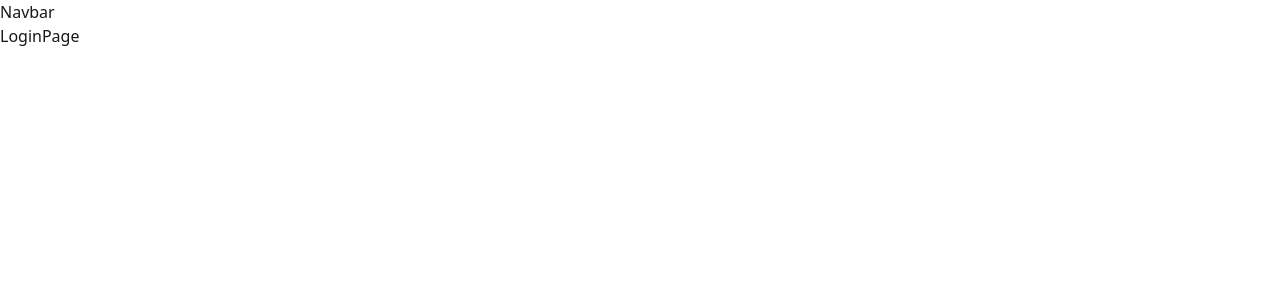
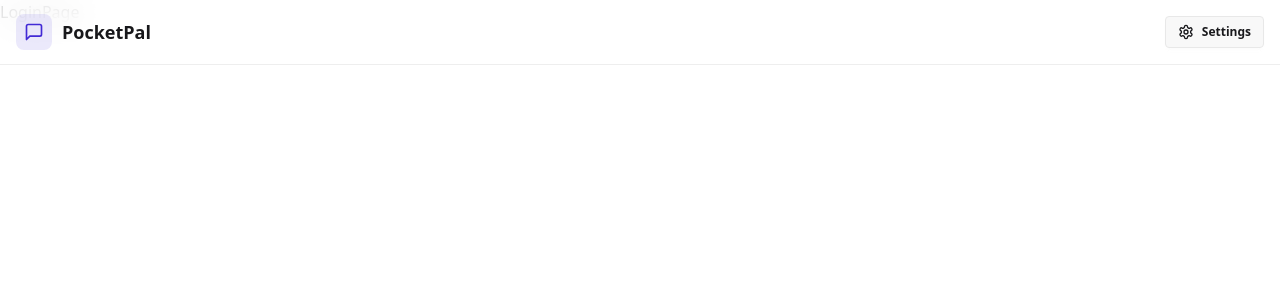
Before and after one commit to AlvaroSapata/PocketPal, a React (Vite) app in the folder frontend/: page /login in a window 1280 px wide. Shown: the top 300 px of the page. Built offline with nearby package versions, Linux system fonts and the light colour scheme; no server answers.

Commit message:
Signup funcionality + logout Navbar

```diff
--- a/frontend/src/App.jsx
+++ b/frontend/src/App.jsx
@@ -11,6 +11,7 @@
 import { useAuthStore } from "./store/useAuthStore";
 
 import { Loader } from "lucide-react";
+import { Toaster } from "react-hot-toast";
 
 const App = () => {
   const { authUser, checkAuth, isChekingAuth } = useAuthStore();
@@ -35,6 +36,7 @@
         <Route path="/settings" element={<SettingsPage />} />
         <Route path="/profile" element={authUser? <ProfilePage />: <Navigate to="/login"/>} />
       </Routes>
+      <Toaster/>
     </div>
   );
 };
--- a/frontend/src/components/Navbar.jsx
+++ b/frontend/src/components/Navbar.jsx
@@ -1,10 +1,56 @@
-import React from 'react'
+import React from "react";
+import { Link } from "react-router-dom";
+import { useAuthStore } from "../store/useAuthStore";
+import { LogOut, MessageSquare, Settings, User } from "lucide-react";
 
 const Navbar = () => {
+  const { logout, authUser } = useAuthStore();
 
   return (
-    <div>Navbar</div>
-  )
-}
+    <header
+      className="bg-base-100 border-b border-base-300 fixed w-full top-0 z-40
+    backdrop-blur-lg bg-base-100/80"
+    >
+      <div className="container mx-auto px-4 h-16">
+        <div className="flex items-center justify-between h-full">
+          <div className="flex items-center gap-8">
+            <Link to="/" className="flex items-center gap-2.5 hover:opacity-80 transition-all">
+              <div className="size-9 rounded-lg bg-primary/10 flex items-center justify-center">
+                <MessageSquare className="w-5 h-5 text-primary" />
+              </div>
+              <h1 className="text-lg font-bold">PocketPal</h1>
+            </Link>
+          </div>
 
-export default Navbar
+          <div className="flex items-center gap-2">
+            <Link
+              to={"/settings"}
+              className={`
+              btn btn-sm gap-2 transition-colors
+
+              `}
+            >
+              <Settings className="w-4 h-4" />
+              <span className="hidden sm:inline">Settings</span>
+            </Link>
+
+            {authUser && (
+              <>
+                <Link to={"/profile"} className={`btn btn-sm gap-2`}>
+                  <User className="size-5" />
+                  <span className="hidden sm:inline">Profile</span>
+                </Link>
+
+                <button className="flex gap-2 items-center" onClick={logout}>
+                  <LogOut className="size-5" />
+                  <span className="hidden sm:inline">Logout</span>
+                </button>
+              </>
+            )}
+          </div>
+        </div>
+      </div>
+    </header>
+  );
+};
+export default Navbar;
--- a/frontend/src/lib/axios.js
+++ b/frontend/src/lib/axios.js
@@ -1,6 +1,6 @@
 import axios from "axios";
 
 export const axiosInstance = axios.create({
-  baseURL: "http://localhost:5001/api/",
+  baseURL: "http://localhost:5001/api",
   withCredentials: true,
 });
--- a/frontend/src/pages/SignupPage.jsx
+++ b/frontend/src/pages/SignupPage.jsx
@@ -1,8 +1,17 @@
 import React, { useState } from "react";
 import { useAuthStore } from "../store/useAuthStore";
-import { Eye, EyeOff, Loader2, Lock, Mail, MessageSquare, User } from "lucide-react";
+import {
+  Eye,
+  EyeOff,
+  Loader2,
+  Lock,
+  Mail,
+  MessageSquare,
+  User,
+} from "lucide-react";
 import { Link } from "react-router-dom";
 import AuthImagePattern from "../components/AuthImagePattern";
+import toast from "react-hot-toast";
 
 const SignupPage = () => {
   const [showPassword, setShowPassword] = useState(false);
@@ -13,9 +22,25 @@
   });
 
   const { isSigningUp, signup } = useAuthStore();
-  const validateForm = () => {};
+
+  const validateForm = () => {
+    if (!formData.fullName.trim()) return toast.error("Full name is required");
+    if (!formData.email.trim()) return toast.error("Email is required");
+    if (!/\S+@\S+\.\S+/.test(formData.email))
+      return toast.error("Invalid email format");
+    if (!formData.password) return toast.error("Password is required");
+    if (formData.password.length < 6)
+      return toast.error("Password must be at least 6 characters");
+
+    return true;
+  };
+
   const handleSubmit = (e) => {
     e.preventDefault();
+
+    const success = validateForm();
+
+    if (success === true) signup(formData);
   };
 
   return (
@@ -139,8 +164,10 @@
       </div>
 
       {/* Right */}
-      <AuthImagePattern title="Join our community"
-        subtitle="Connect with your Pals, share moments, and stay in touch with your loved ones."/>
+      <AuthImagePattern
+        title="Join our community"
+        subtitle="Connect with your Pals, share moments, and stay in touch with your loved ones."
+      />
     </div>
   );
 };
--- a/frontend/src/store/useAuthStore.js
+++ b/frontend/src/store/useAuthStore.js
@@ -1,5 +1,6 @@
 import { create } from "zustand";
 import { axiosInstance } from "../lib/axios";
+import toast from "react-hot-toast";
 
 export const useAuthStore = create((set) => ({
   authUser: null,
@@ -11,17 +12,36 @@
 
   checkAuth: async () => {
     try {
-      const res = await axiosInstance.get("/api/auth/check-auth");
+      const res = await axiosInstance.get("/auth/check");
 
       set({ authUser: res.data });
     } catch (err) {
-      console.error("Error in checkAuth",err);
+      console.error("Error in checkAuth", err);
     } finally {
       set({ isCheckingAuth: false });
     }
   },
 
-  signup: async(data) => {
+  signup: async (data) => {
+    set({ isSigningUp: true });
+    try {
+      const res = await axiosInstance.post("/auth/signup", data);
+      set({ authUser: res.data });
+      toast.success("Account created successfully");
+    } catch (error) {
+      toast.error(error.response.data.message);
+    } finally {
+      set({ isSigningUp: false });
+    }
+  },
 
-  }
+  logout: async () => {
+    try {
+      await axiosInstance.post("/auth/logout");
+      set({ authUser: null });
+      toast.success("Logged out successfully");
+    } catch (error) {
+      toast.error(error.response.data.message);
+    }
+  },
 }));
```
